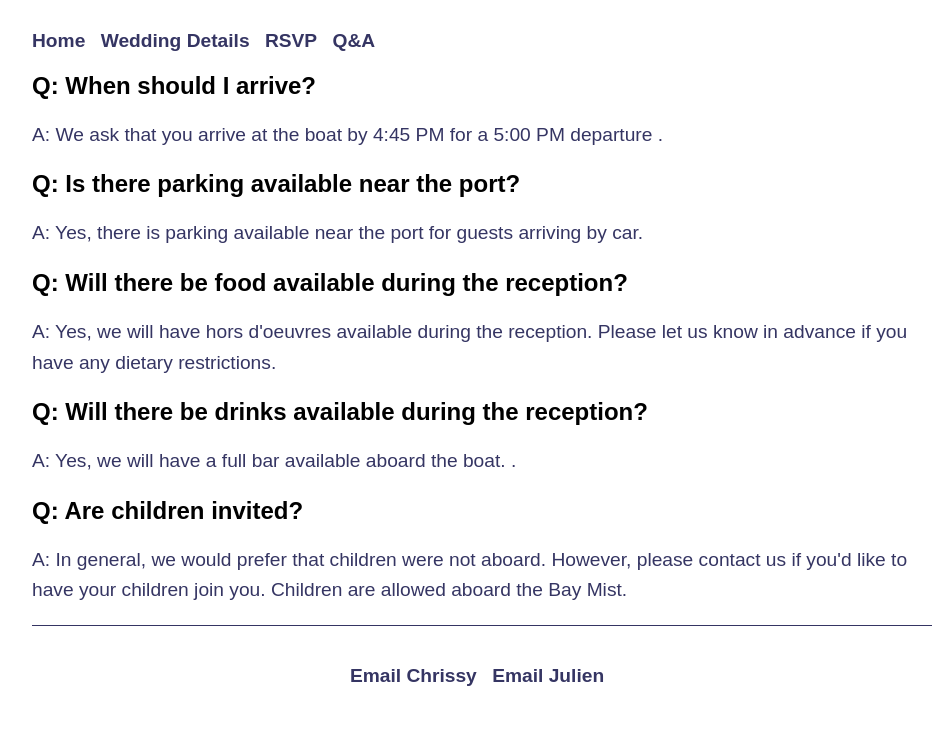
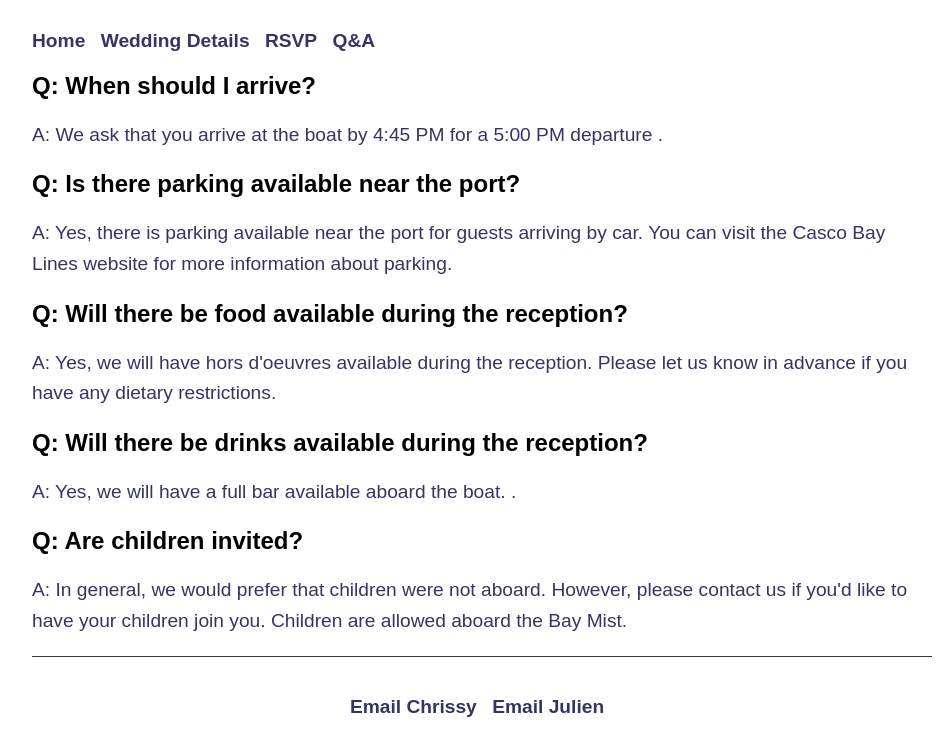
Before and after one commit to christina-ladam/wedding, a Jekyll site: the page built from qa.html, in a window 1280 px wide. Shown: the top 756 px of the page, without its empty margins (158-1096 px from the left). Built offline with Jekyll 4.4.1, drawn with Linux system fonts in a browser that asks for light colours; some web fonts are replaced.

Commit message:
Update qa.html

```diff
--- a/qa.html
+++ b/qa.html
@@ -6,7 +6,7 @@ layout: default
         <p>A: We ask that you arrive at the boat by 4:45 PM for a 5:00 PM departure .</p>
 
         <h2>Q: Is there parking available near the port?</h2>
-        <p>A: Yes, there is parking available near the port for guests arriving by car.</p>
+        <p>A: Yes, there is parking available near the port for guests arriving by car. <a href="https://www.cascobaylines.com/about-us/parking-and-directions/">You can visit the Casco Bay Lines website for more information about parking. </a></p>
 
         <h2>Q: Will there be food available during the reception?</h2>
         <p>A: Yes, we will have hors d'oeuvres available during the reception. Please let us know in advance if you have any dietary restrictions.</p>
```
